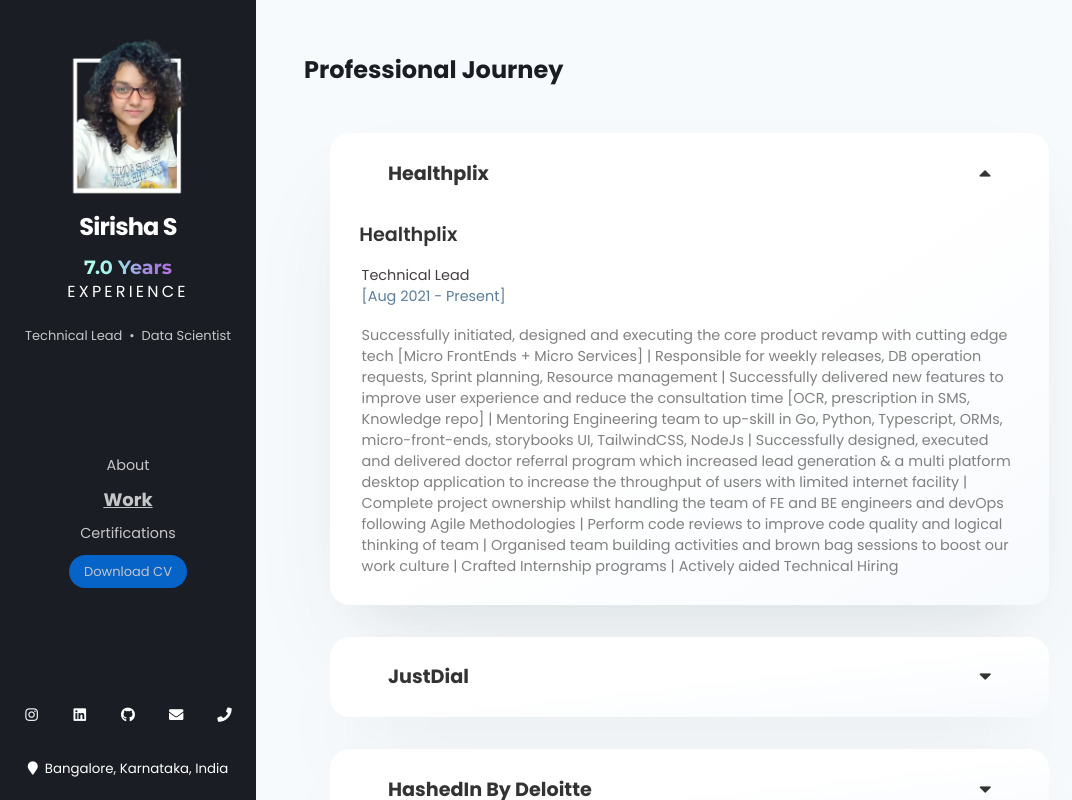
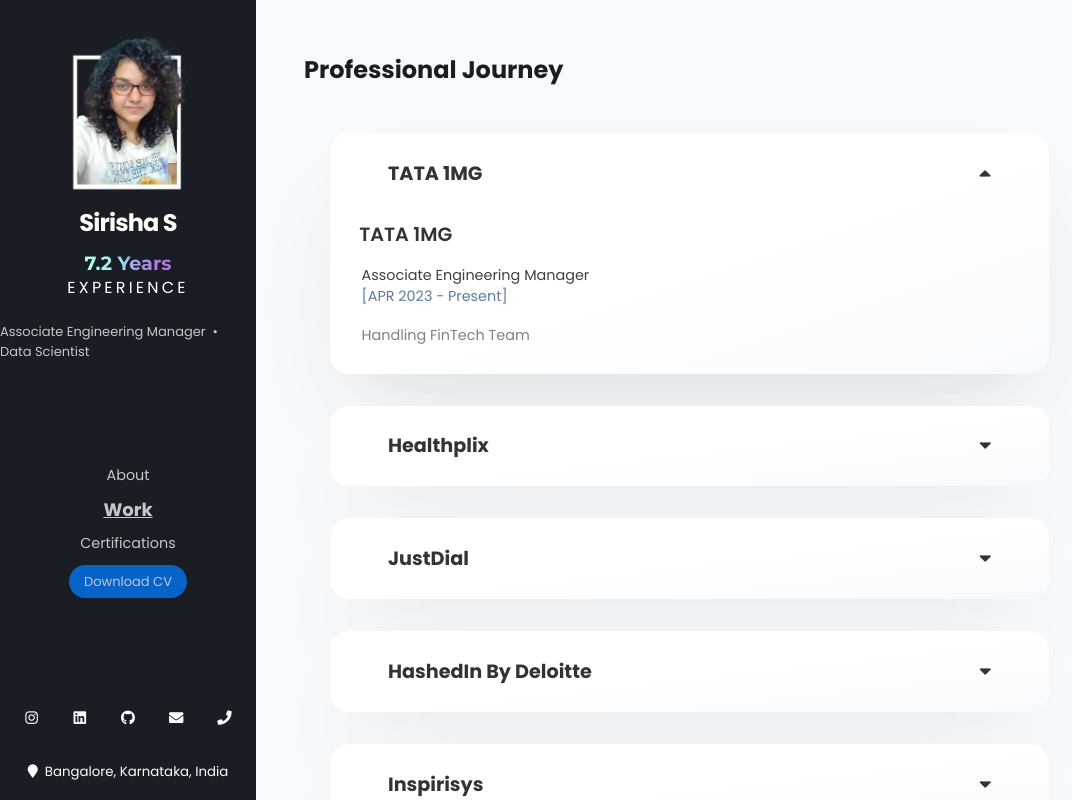
Before and after one commit to sirishasamudrala5/portfolio, a React (Create React App) app: page / in a window 1280 px wide. Both pictures are taken after a click on the item "Work". Shown: the whole page, without its empty margins (0-1072 px from the left). Built offline with nearby package versions, Linux system fonts and the light colour scheme.

Commit message:
added exp

```diff
--- a/package.json
+++ b/package.json
@@ -12,6 +12,8 @@
     "sirisha samudrala",
     "sirisha pv",
     "technical lead",
+    "associate engineering manager",
+    "engineering manager",
     "project manager",
     "engineering manager",
     "web developer",
--- a/public/index.html
+++ b/public/index.html
@@ -7,7 +7,7 @@
     <meta name="theme-color" content="#000000" />
     <meta
       name="description"
-      content="Sirisha - Technical Lead - Full stack engineer - Certified DataScientist - code_g00d"
+      content="Sirisha - Associate Engineering Manager - Full stack engineer - Certified DataScientist - code_g00d"
     />
     <link rel="apple-touch-icon" href="%PUBLIC_URL%/logo.png" />
     <!--
--- a/src/components/StickySideBar.jsx
+++ b/src/components/StickySideBar.jsx
@@ -27,14 +27,14 @@
 					<div className='experience'><span id='exp-yrs'>
 						<CountUp
 						start={0.0}
-						end={7}
+						end={7.2}
 						duration={3}
 						separator=" "
 						decimals={1}
 						decimal="."
 						/> Years</span>
 						<span id='exp-title'>EXPERIENCE</span></div>
-					<p>Technical Lead &nbsp;&bull;&nbsp; Data Scientist</p></div>
+					<p>Associate Engineering Manager &nbsp;&bull;&nbsp; Data Scientist</p></div>
 				</header>
 				{!mobileView && <DefaultMenu {...props} />}
 				{showMenu &&<SmallMenu {...props} setShowMenu={setShowMenu} />}
--- a/src/components/common/CollapsableCard.jsx
+++ b/src/components/common/CollapsableCard.jsx
@@ -2,7 +2,7 @@
 import Collapsible from 'react-collapsible'
 
 const CollapsableCard = (props) => {
-    return <Collapsible trigger={[props.data.title, <span className="icon solid fa-caret-down"></span>]} triggerTagName={"h2"} open={props.data.title == "Healthplix" ?  true : false} easing="ease-in-out" transitionTime={600}>
+    return <Collapsible trigger={[props.data.title, <span className="icon solid fa-caret-down"></span>]} triggerTagName={"h2"} open={props.data.title == "TATA 1MG" ?  true : false} easing="ease-in-out" transitionTime={600}>
         <h2 className="title">{props.data.title}</h2>
           <p className="role">{props.data.role}</p>
         <p className="subtitle">[{props.data.journey}]</p>
--- a/src/components/content/About.jsx
+++ b/src/components/content/About.jsx
@@ -80,7 +80,9 @@
     }
 
     return (<section id="about">
-        <div className='open-to-work'><h2>Open to Opportunities</h2><p>Assistant Engineering Manager | Sr Tech Lead</p><p><a href={myResume} download="Sirisha-Resume.pdf" className="downloadBtnCTA">Download Resume &nbsp;<span className="icon solid fa-cloud-download-alt"></span></a></p></div>
+        <div className='open-to-work'><h2>Open to Freelance</h2>
+        {/* <p>Assistant Engineering Manager | Sr Tech Lead</p> */}
+        <p><a href={myResume} download="Sirisha-Resume.pdf" className="downloadBtnCTA">Download Resume &nbsp;<span className="icon solid fa-cloud-download-alt"></span></a></p></div>
         <p align="center">Preferred Techstack</p>{render_techstack()}
         <br />
         <div className='about-container'>
--- a/src/components/content/ProfessionalJourney.jsx
+++ b/src/components/content/ProfessionalJourney.jsx
@@ -2,8 +2,14 @@
 import TimeLine from '../common/TimeLine'
 
 const ProfJourney = [{
+    title: `TATA 1MG`,
+    journey: `APR 2023 - Present`,
+    link: `https://www.1mg.com`,
+    role: `Associate Engineering Manager`,
+    content: `Handling FinTech Team`
+},{
     title: `Healthplix`,
-    journey: `Aug 2021 - Present`,
+    journey: `AUG 2021 - MAR 2023`,
     link: `https://healthplix.pro`,
     role: `Technical Lead`,
     content: `Successfully initiated, designed and executing the core product revamp with cutting edge tech [Micro FrontEnds + Micro Services] | Responsible for weekly releases, DB operation requests, Sprint planning, Resource management | Successfully delivered new features to improve user experience and reduce the consultation time [OCR, prescription in SMS, Knowledge repo] | Mentoring Engineering team to up-skill in Go, Python, Typescript, ORMs, micro-front-ends, storybooks UI, TailwindCSS, NodeJs | Successfully designed, executed and delivered doctor referral program which increased lead generation & a multi platform desktop application to increase the throughput of users with limited internet facility | Complete project ownership whilst handling the team of FE and BE engineers and devOps following Agile Methodologies | Perform code reviews to improve code quality and logical thinking of team | Organised team building activities and brown bag sessions to boost our work culture | Crafted Internship programs | Actively aided Technical Hiring`
```
Also changed, not shown: 1 other file (tests, documents, lock files or other folders).
